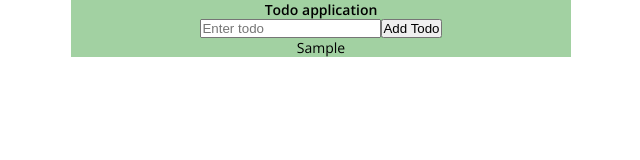
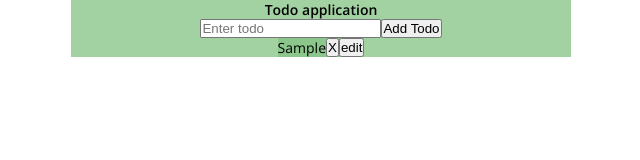
Before and after one commit to geeksterin/Nov_Placement_22, a plain HTML site: page 26-Dec/todo-html-css-js/index.html in a window 1280 px wide. Both pictures are taken after typing "Sample" into the empty fields and a click on the button "Add Todo". Shown: the full height of the page, 319-959 px from the left. Drawn offline with nearby package versions, Linux system fonts and the light colour scheme.

Commit message:
todo complete

```diff
--- a/26-Dec/todo-html-css-js/script.js
+++ b/26-Dec/todo-html-css-js/script.js
@@ -1,10 +1,55 @@
-const inputEl = document.querySelector("input")
-const addTodoBtn = document.querySelector("button")
-const sectionToAddTodos = document.querySelector("#todo-items-section")
+const inputEl = document.querySelector("input");
+const addTodoBtn = document.querySelector("button");
+const sectionToAddTodos = document.querySelector("#todo-items-section");
+
+function createTodoCard(value) {
+  const todoCard = document.createElement("div");
+  todoCard.classList.add("todo-card");
+  const todoContent = document.createElement("p");
+  todoContent.innerHTML = value;
+  todoCard.appendChild(todoContent);
+
+  //TASK1 - convert todo-completed class to a toggle class
+  todoContent.addEventListener("click", function () {
+    todoContent.classList.add("todo-completed");
+  });
+
+
+  //TASK3 - Get a confirmation from the user before deleting the todo
+  const deleteBtn = document.createElement("button");
+  deleteBtn.innerText = "X";
+  todoCard.appendChild(deleteBtn);
+  deleteBtn.addEventListener("click", function () {
+    todoCard.remove();
+  });
+
+  const editBtn = document.createElement("button");
+  editBtn.innerText = "edit";
+  todoCard.appendChild(editBtn);
+  editBtn.addEventListener("click", function () {
+    const editInput = document.createElement("input");
+    editInput.value = value;
+    todoCard.appendChild(editInput);
+
+    //TASK2 - Instead of creating input box in addition to todoContent, replace todoContent with edit box when clicked on edit button
+    editInput.addEventListener("keypress", function (e) {
+      if (e.key == "Enter") {
+        // 1. Whatever value is present inside editInput should be copied to todoContent
+        // 2. Once copied, delete editInput
+        todoContent.innerText = editInput.value;
+        editInput.remove();
+      }
+    });
+  });
+
+  sectionToAddTodos.appendChild(todoCard);
+}
 
 function addTodo() {
-    const todoCard = document.createElement("p")
-    todoCard.innerHTML = inputEl.value
-    sectionToAddTodos.appendChild(todoCard)
-    inputEl.value = ""
+  if (!inputEl.value) {
+    alert("Please enter a valid todo!");
+  } else {
+    createTodoCard(inputEl.value);
+    inputEl.value = "";
+  }
 }
--- a/26-Dec/todo-html-css-js/styles.css
+++ b/26-Dec/todo-html-css-js/styles.css
@@ -28,3 +28,12 @@ div {
 header {
     font-weight: 600;
 }
+
+.todo-completed {
+    text-decoration: line-through;
+}
+
+.todo-card {
+    display: flex;
+    flex-direction: row;
+}
```
Also changed, not shown: 26-Dec/todo-html-css-js/index.html (+1 -0 lines).
